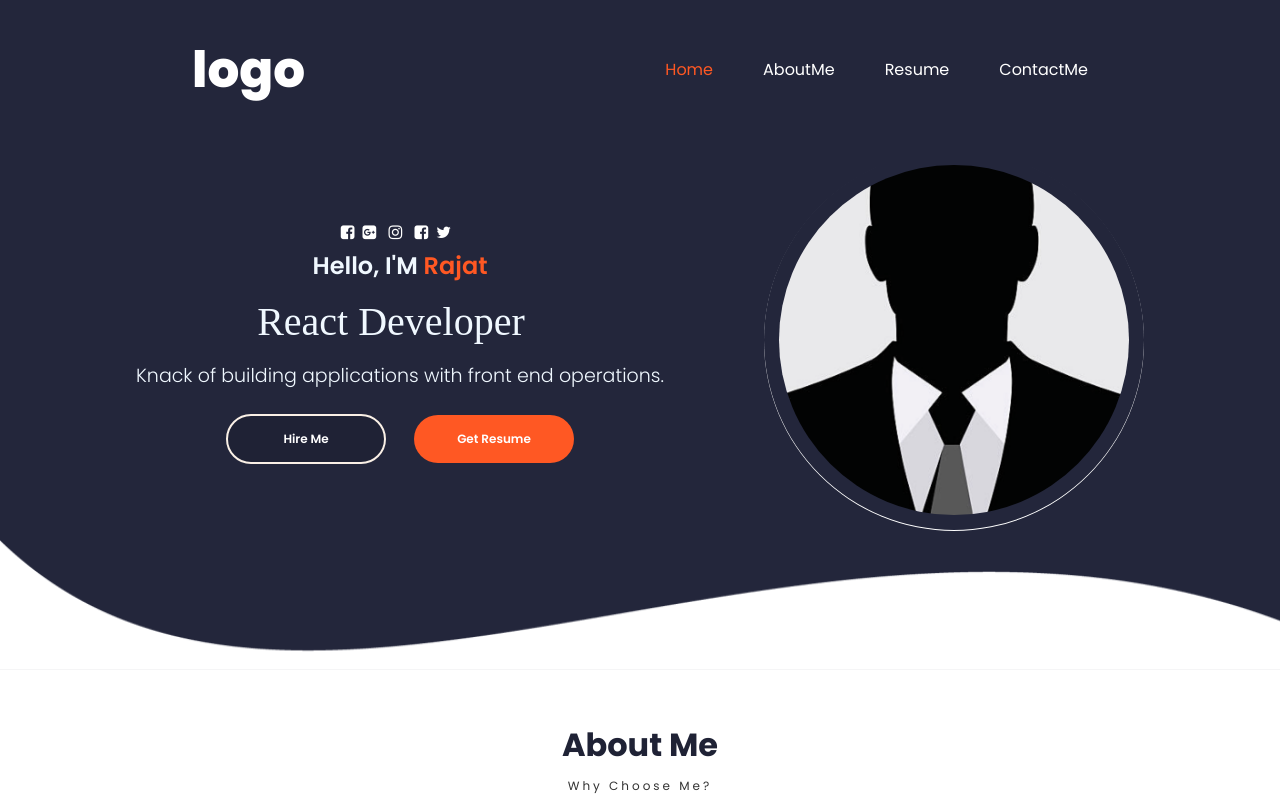
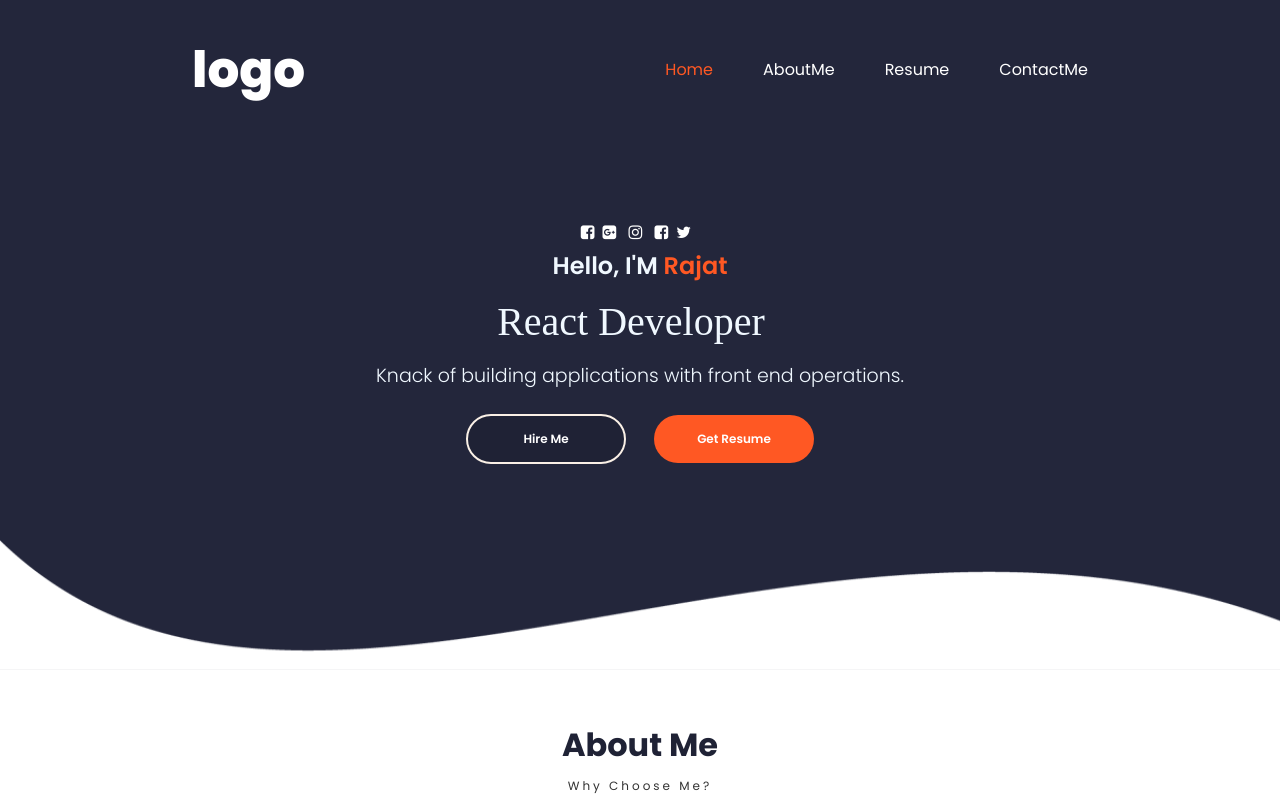
Before and after one commit to rajat6235/portfolio, a React (Create React App) app in the folder myportfolio/: page / in a window 1280 px wide. Shown: the top 800 px of the page. Built offline with nearby package versions, Linux system fonts and the light colour scheme; a web font is replaced by a local one.

Commit message:
pictures removed

```diff
--- a/myportfolio/src/Container/AboutMe/AboutMe.css
+++ b/myportfolio/src/Container/AboutMe/AboutMe.css
@@ -16,6 +16,7 @@
 }
 .about-me-profile {
   width: 50%;
+  display: none;
   background-image: url("../../assets/AboutMe/me.jpeg");
   background-size: cover;
   background-repeat: no-repeat;
--- a/myportfolio/src/Container/Home/Profile/Profile.js
+++ b/myportfolio/src/Container/Home/Profile/Profile.js
@@ -63,9 +63,9 @@ export default function Profile() {
             </a>
           </div>
         </div>
-        <div className="profile-picture">
+        {/* <div className="profile-picture">
           <div className="profile-picture-background"></div>
-        </div>
+        </div> */}
       </div>
     </div>
   );
```
